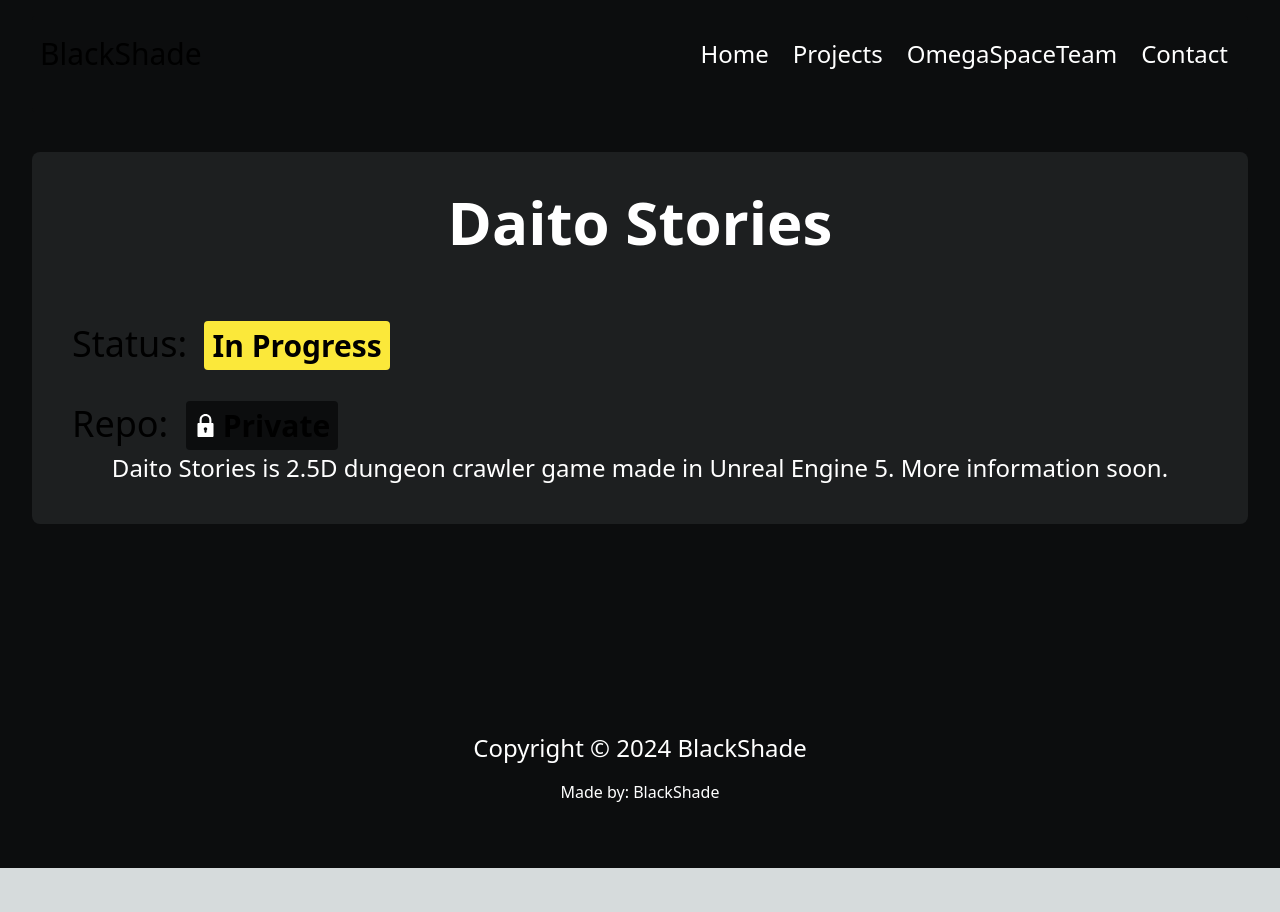
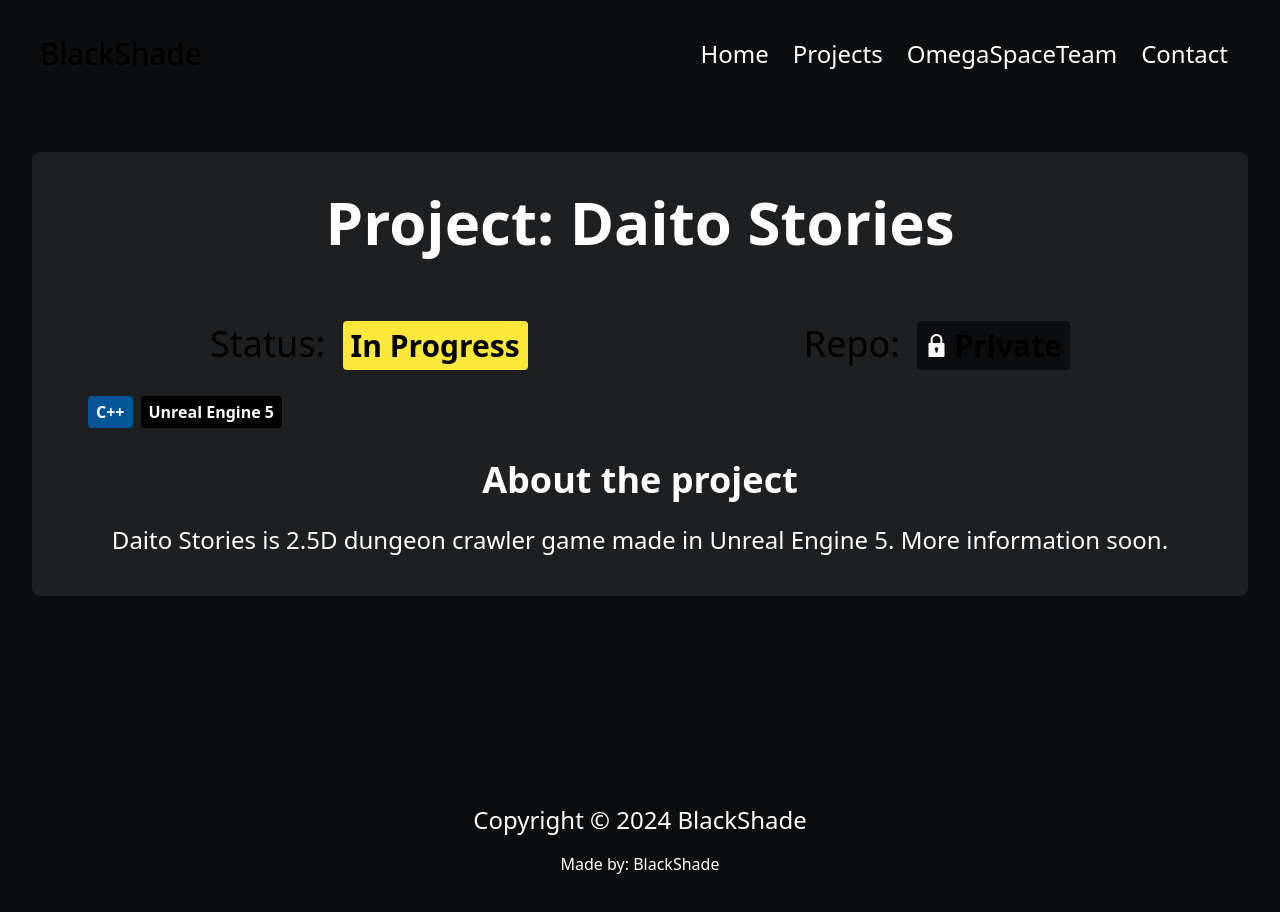
Before and after one commit to BlackShadeOSS/blackshade-website, a Next.js app: page /projects/daitostories in a window 1280 px wide. Shown: the top 912 px of the page. Before the commit the page ends 868 px from the top, so only its background shows below. Built offline with nearby package versions, Linux system fonts and the light colour scheme.

Commit message:
Trying to make it look good (I hate css)

```diff
--- a/app/components/languagesUsed.tsx
+++ b/app/components/languagesUsed.tsx
@@ -3,6 +3,7 @@ import "../globals.css";
 
 type LanguagesProps = {
     languages: LanguageKey[];
+    size?: "sm" | "md" | "lg";
 };
 
 export type LanguageKey = keyof typeof colors;
@@ -64,6 +65,8 @@ const textColors = {
     hardware: "#fff",
 };
 
+const languageClassDiv = {};
+
 export default function Languages({ languages }: LanguagesProps) {
     return (
         <div className="flex gap-2 px-4 py-2 overflow-x-hidden">
--- a/app/components/repo.tsx
+++ b/app/components/repo.tsx
@@ -8,9 +8,9 @@ type RepoProps = {
 };
 
 const repoClassP = {
-    sm: "px-4 text-xl text-left 2xl:text-right  mt-6 2xl:mb-4 py-2 align-middle w-full 2xl:w-1/2",
-    md: "text-xl sm:text-3xl text-left mt-6 2xl:mb-4 py-2 align-middle w-fit",
-    lg: "text-xl sm:text-4xl text-left mt-6 2xl:mb-4 py-2 align-middle w-fit",
+    sm: "px-4 text-xl text-left 2xl:text-right 2xl:mt-6 mb-6 2xl:mb-4 py-2 align-middle w-full 2xl:w-1/2",
+    md: "text-xl sm:text-3xl text-left lg:mt-6 mb-4 lg:mb-4 py-2 align-middle w-fit",
+    lg: "text-xl sm:text-4xl text-left lg:mt-6 mb-4 lg:mb-4 py-2 align-middle w-fit",
 };
 
 const repoClassSpan = {
--- a/app/projects/daitostories/page.tsx
+++ b/app/projects/daitostories/page.tsx
@@ -4,6 +4,7 @@ import Link from "next/link";
 import { motion } from "framer-motion";
 import Status from "@/app/components/status";
 import Repo from "@/app/components/repo";
+import Languages from "@/app/components/languagesUsed";
 
 export default function Page() {
     return (
@@ -17,13 +18,20 @@ export default function Page() {
             >
                 <div className="bg-ashgrey rounded-lg p-10 h-fit">
                     <h2 className="text-5xl text-center font-bold text-white lg:text-6xl mb-10">
-                        Daito Stories
+                        Project: Daito Stories
                     </h2>
-                    <div className="flex flex-col 2xl:flex-row justify-between">
+                    {/* <h2 className="text-3xl text-center font-bold text-white lg:text-4xl">
+                        Basic Information
+                    </h2> */}
+                    <div className="flex flex-col lg:flex-row justify-around">
                         <Status status="inprogress" size="lg" />
                         <Repo repo="" size="lg" />
                     </div>
-                    <p className="text-2xl text-white text-center">
+                    <Languages languages={["cpp", "ue5"]} />
+                    <h3 className="text-3xl text-center font-bold text-white lg:text-4xl mt-6">
+                        About the project
+                    </h3>
+                    <p className="text-2xl text-white text-center mt-6">
                         Daito Stories is 2.5D dungeon crawler game made in
                         Unreal Engine 5. More information soon.
                     </p>
```
